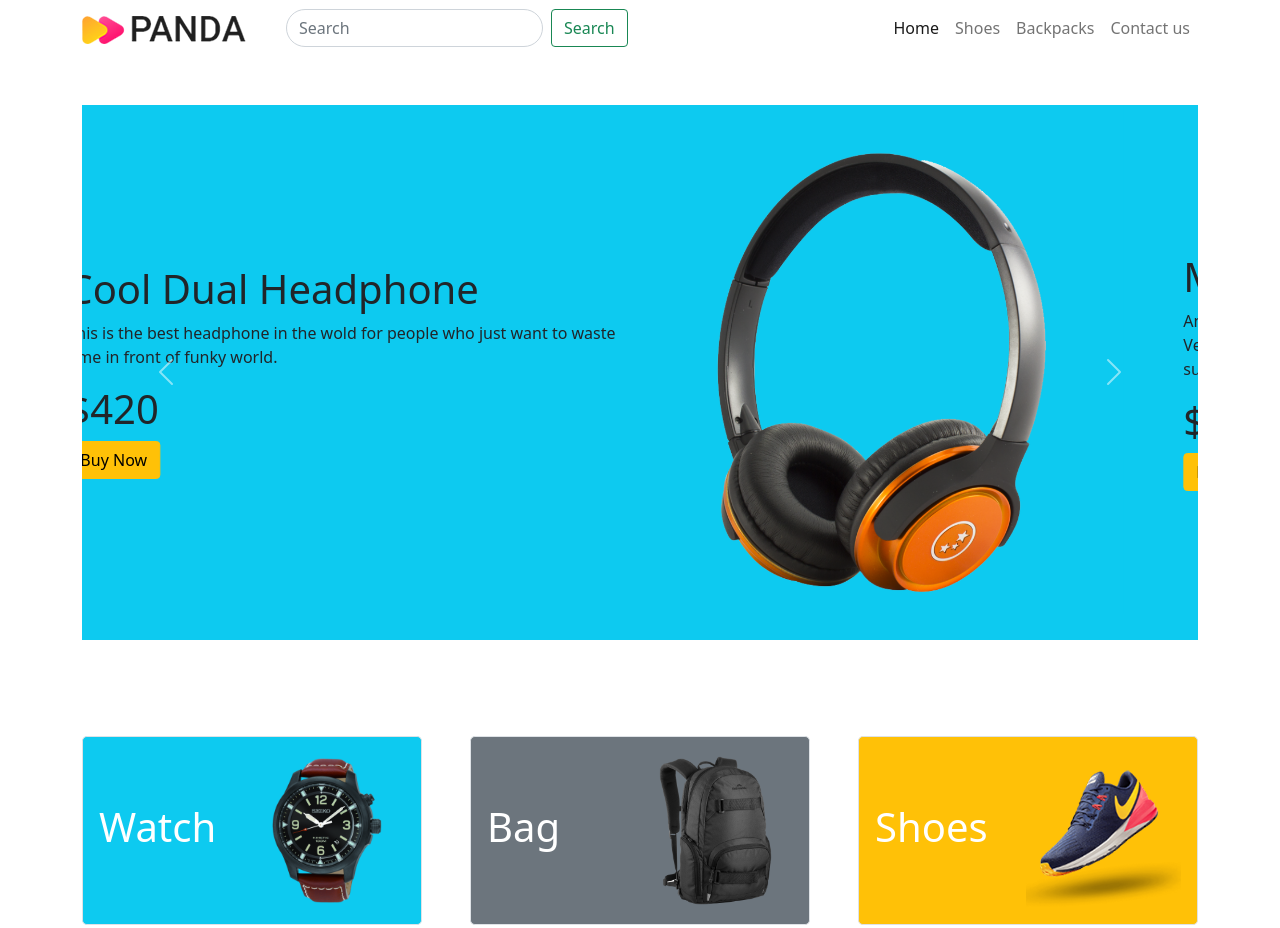
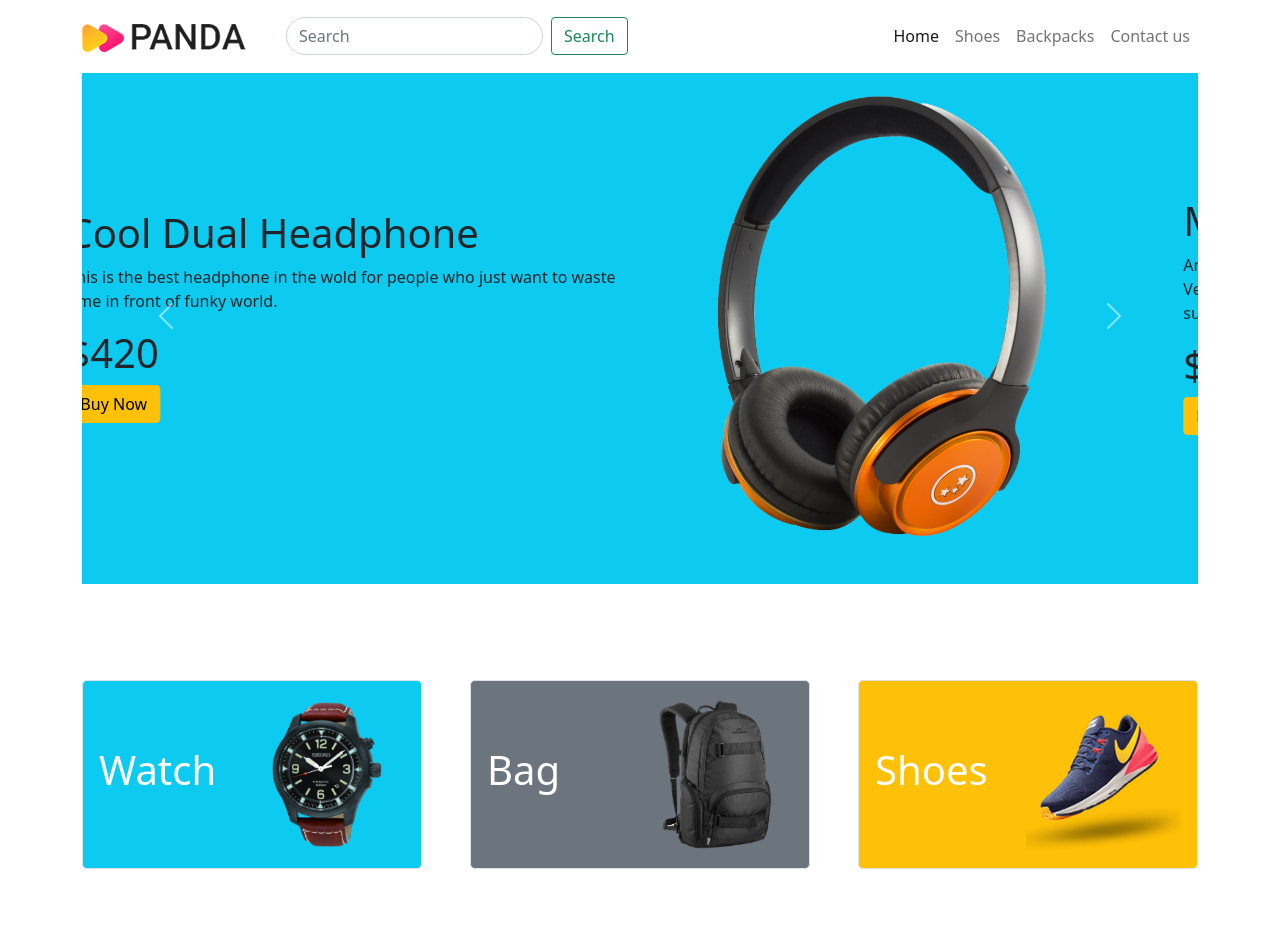
Before and after one commit to kanakWeb/panda-fanda, a plain HTML site: page index.html in a window 1280 px wide. Shown: the top 928 px of the page. Drawn offline with nearby package versions, Linux system fonts and the light colour scheme.

Commit message:
nav fixed

```diff
--- a/index.html
+++ b/index.html
@@ -13,11 +13,11 @@
 
 <body>
 
-    <section>
+    <section id="Home">
         <header>
 
 
-            <nav class="navbar navbar-expand-lg navbar-light ">
+            <nav class="navbar fixed-top navbar-expand-lg bg-white  navbar-light py-3">
                 <div class="container">
                     <a class="navbar-brand" href="#"><img src="images/logo.png" alt=""></a>
                     <button class="navbar-toggler" type="button" data-bs-toggle="collapse"
@@ -31,18 +31,18 @@
                                 aria-label="Search">
                             <button class="btn btn-outline-success" type="submit">Search</button>
                         </form>
-                        <ul class="navbar-nav ms-auto mb-2 mb-lg-0">
+                        <ul class="navbar-nav text-light ms-auto mb-2 mb-lg-0">
                             <li class="nav-item">
-                                <a class="nav-link active" aria-current="page" href="#">Home</a>
+                                <a class="nav-link active" aria-current="page" href="#Home">Home</a>
+                            </li>
+                            <li class="nav-item ">
+                                <a class="nav-link" href="#Shoes">Shoes</a>
                             </li>
                             <li class="nav-item">
-                                <a class="nav-link" href="#">Shoes</a>
+                                <a class="nav-link" href="#Backpacks">Backpacks</a>
                             </li>
                             <li class="nav-item">
-                                <a class="nav-link" href="#">Backpacks</a>
-                            </li>
-                            <li class="nav-item">
-                                <a class="nav-link" href="#">Contact us</a>
+                                <a class="nav-link" href="#Contact">Contact us</a>
                             </li>
                         </ul>
 
@@ -152,7 +152,7 @@
 
 
 
-        <section class="container py-5">
+        <section id="Shoes" class="container py-5">
 
             <h2 class="py-4">Shoes</h2>
             <div class="row g-4">
@@ -206,7 +206,7 @@
 
 
 
-        <section class="container py-5">
+        <section id="Backpacks" class="container py-5">
 
             <h2 class="py-4">BackPacks</h2>
             <div class="row g-4">
@@ -257,7 +257,7 @@
 
         </section>
 
-        <section class="py-5">
+        <section id="Contact" class="py-5">
             <div class="container shadow-lg py-5 d-flex align-items-center flex-column ">
                 <h1>LET'S STAY IN TOUCH</h1>
                 <p>Get updates on sales specials and more</p>
```
